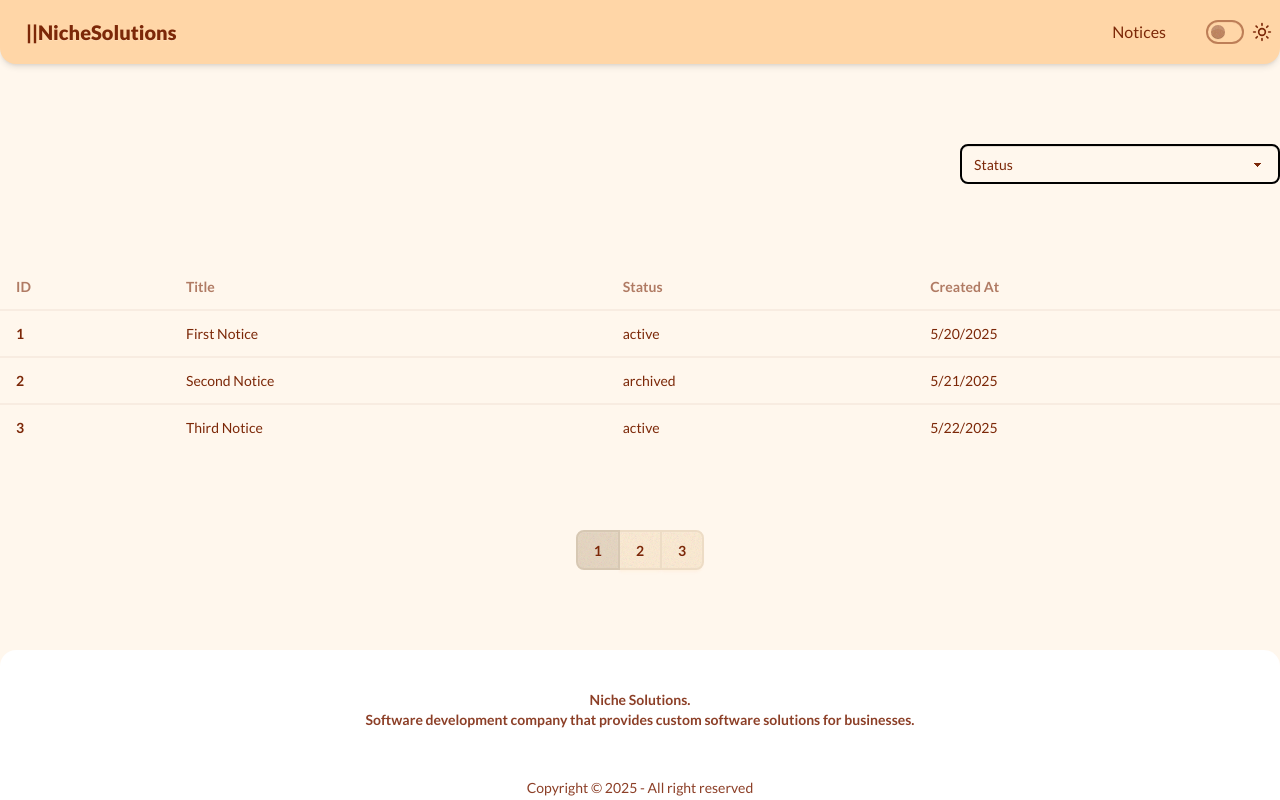
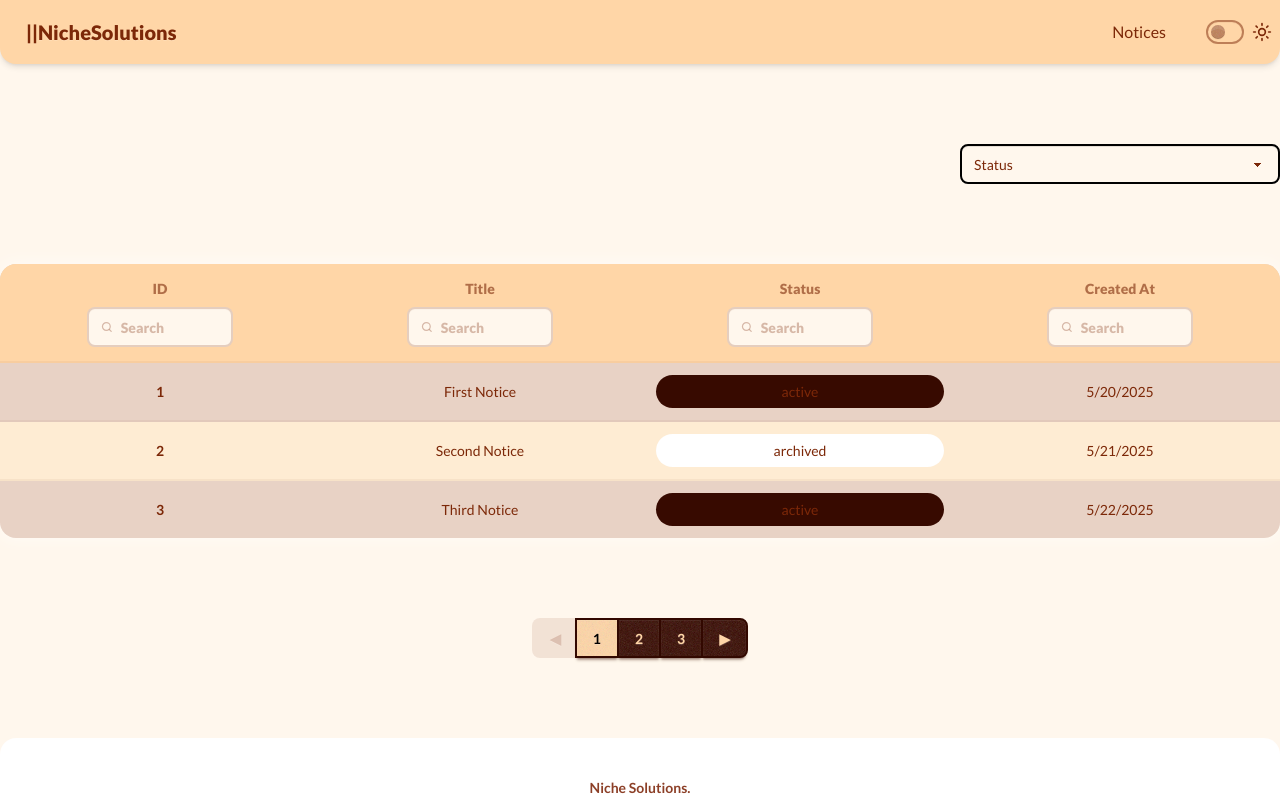
Before and after one commit to Sada-Shukurova/niche-task, a React (Vite) app: page /notices in a window 1280 px wide. Shown: the top 800 px of the page. Built offline with nearby package versions, Linux system fonts and the light colour scheme.

Commit message:
add search inputs

```diff
--- a/src/components/MyTable/index.tsx
+++ b/src/components/MyTable/index.tsx
@@ -76,37 +76,117 @@ const MyTable: React.FC = () => {
           </option>
         </select>
       </div>
-      <div className="overflow-x-auto">
-        <table className="table">
+      <div className="overflow-x-auto rounded-box  shadow-[0_0_15px_rgba(0,0,0,0.25)] shadow-primary-content/60  bg-accent/20">
+        <table className="table table-zebra">
           <thead>
             <tr>
               <th
                 title="Click to Sort"
-                className="cursor-pointer"
-                onClick={() => sortFunc("id")}
+                className="cursor-pointer p-3.5 bg-base-300 text-center font-black"
               >
-                ID
+                <span className="block" onClick={() => sortFunc("id")}>
+                  ID
+                </span>
+                <label className="input w-1/2 mx-auto mt-2">
+                  <svg
+                    className="h-[1em] opacity-50"
+                    xmlns="http://www.w3.org/2000/svg"
+                    viewBox="0 0 24 24"
+                  >
+                    <g
+                      strokeLinejoin="round"
+                      strokeLinecap="round"
+                      strokeWidth="2.5"
+                      fill="none"
+                      stroke="currentColor"
+                    >
+                      <circle cx="11" cy="11" r="8"></circle>
+                      <path d="m21 21-4.3-4.3"></path>
+                    </g>
+                  </svg>
+                  <input type="search" required placeholder="Search" />
+                </label>
               </th>
               <th
                 title="Click to Sort"
-                className="cursor-pointer"
-                onClick={() => sortFunc("title")}
+                className="cursor-pointer p-3.5 bg-base-300 text-center font-black"
               >
-                Title
+                <span onClick={() => sortFunc("title")} className="block">
+                  Title
+                </span>
+                <label className="input w-1/2 mx-auto mt-2">
+                  <svg
+                    className="h-[1em] opacity-50"
+                    xmlns="http://www.w3.org/2000/svg"
+                    viewBox="0 0 24 24"
+                  >
+                    <g
+                      strokeLinejoin="round"
+                      strokeLinecap="round"
+                      strokeWidth="2.5"
+                      fill="none"
+                      stroke="currentColor"
+                    >
+                      <circle cx="11" cy="11" r="8"></circle>
+                      <path d="m21 21-4.3-4.3"></path>
+                    </g>
+                  </svg>
+                  <input type="search" required placeholder="Search" />
+                </label>
               </th>
               <th
                 title="Click to Sort"
-                className="cursor-pointer"
-                onClick={() => sortFunc("status")}
+                className="cursor-pointer p-3.5 bg-base-300 text-center font-black"
               >
-                Status
+                <span className="block" onClick={() => sortFunc("status")}>
+                  Status
+                </span>
+                <label className="input w-1/2 mx-auto mt-2">
+                  <svg
+                    className="h-[1em] opacity-50"
+                    xmlns="http://www.w3.org/2000/svg"
+                    viewBox="0 0 24 24"
+                  >
+                    <g
+                      strokeLinejoin="round"
+                      strokeLinecap="round"
+                      strokeWidth="2.5"
+                      fill="none"
+                      stroke="currentColor"
+                    >
+                      <circle cx="11" cy="11" r="8"></circle>
+                      <path d="m21 21-4.3-4.3"></path>
+                    </g>
+                  </svg>
+                  <input type="search" required placeholder="Search" />
+                </label>
               </th>
               <th
                 title="Click to Sort"
-                className="cursor-pointer"
-                onClick={() => sortFunc("createdAt")}
+                className="cursor-pointer p-3.5 bg-base-300 text-center font-black"
               >
-                Created At
+                <span onClick={() => sortFunc("createdAt")} className="block">
+                  Created At
+                </span>
+                <label className="input w-1/2 mx-auto mt-2">
+                  <svg
+                    className="h-[1em] opacity-50"
+                    xmlns="http://www.w3.org/2000/svg"
+                    viewBox="0 0 24 24"
+                  >
+                    <g
+                      strokeLinejoin="round"
+                      strokeLinecap="round"
+                      strokeWidth="2.5"
+                      fill="none"
+                      stroke="currentColor"
+                    >
+                      <circle cx="11" cy="11" r="8"></circle>
+                      <path d="m21 21-4.3-4.3"></path>
+                    </g>
+                  </svg>
+                  <input type="search" required placeholder="Search" />
+                </label>
               </th>
             </tr>
           </thead>
@@ -114,10 +194,22 @@ const MyTable: React.FC = () => {
             {filteredNotices.map((notice) => {
               return (
                 <tr key={notice.id}>
-                  <th>{notice.id}</th>
-                  <td>{notice.title}</td>
-                  <td>{notice.status}</td>
-                  <td>{new Date(notice.createdAt).toLocaleDateString()}</td>
+                  <th className="text-center">{notice.id}</th>
+                  <td className="text-center">{notice.title}</td>
+                  <td className="text-center">
+                    <p
+                      className={`${
+                        notice.status === "active"
+                          ? "bg-secondary"
+                          : "bg-primary-content"
+                      } py-1.5 rounded-full`}
+                    >
+                      {notice.status}
+                    </p>
+                  </td>
+                  <td className="text-center">
+                    {new Date(notice.createdAt).toLocaleDateString()}
+                  </td>
                 </tr>
               );
             })}
@@ -126,10 +218,26 @@ const MyTable: React.FC = () => {
       </div>
       <div className="flex justify-center mt-20">
         <div className="join ">
+          <button
+            className="join-item btn btn-secondary"
+            onClick={() => {
+              if (page > 1) {
+                const newPage = page - 1;
+                const newParams = new URLSearchParams(params);
+                newParams.set("page", String(newPage));
+                setParams({ page: String(newPage) });
+              }
+            }}
+            disabled={page === 1}
+          >
+            ◀
+          </button>
           {Array.from({ length: allPages }).map((_, i) => (
             <button
               key={i + 1}
-              className={`join-item btn ${page === i + 1 ? "btn-active" : ""}`}
+              className={`join-item btn btn-secondary ${
+                page === i + 1 ? "bg-accent-content text-primary" : ""
+              }`}
               onClick={() => {
                 const newParams = new URLSearchParams(params);
                 newParams.set("page", String(i + 1));
@@ -139,6 +247,20 @@ const MyTable: React.FC = () => {
               {i + 1}
             </button>
           ))}
+          <button
+            className="join-item btn btn-secondary"
+            onClick={() => {
+              if (page < allPages) {
+                const newPage = page + 1;
+                const newParams = new URLSearchParams(params);
+                newParams.set("page", String(newPage));
+                setParams({ page: String(newPage) });
+              }
+            }}
+            disabled={page === allPages}
+          >
+            ▶
+          </button>
         </div>
       </div>
     </div>
```
